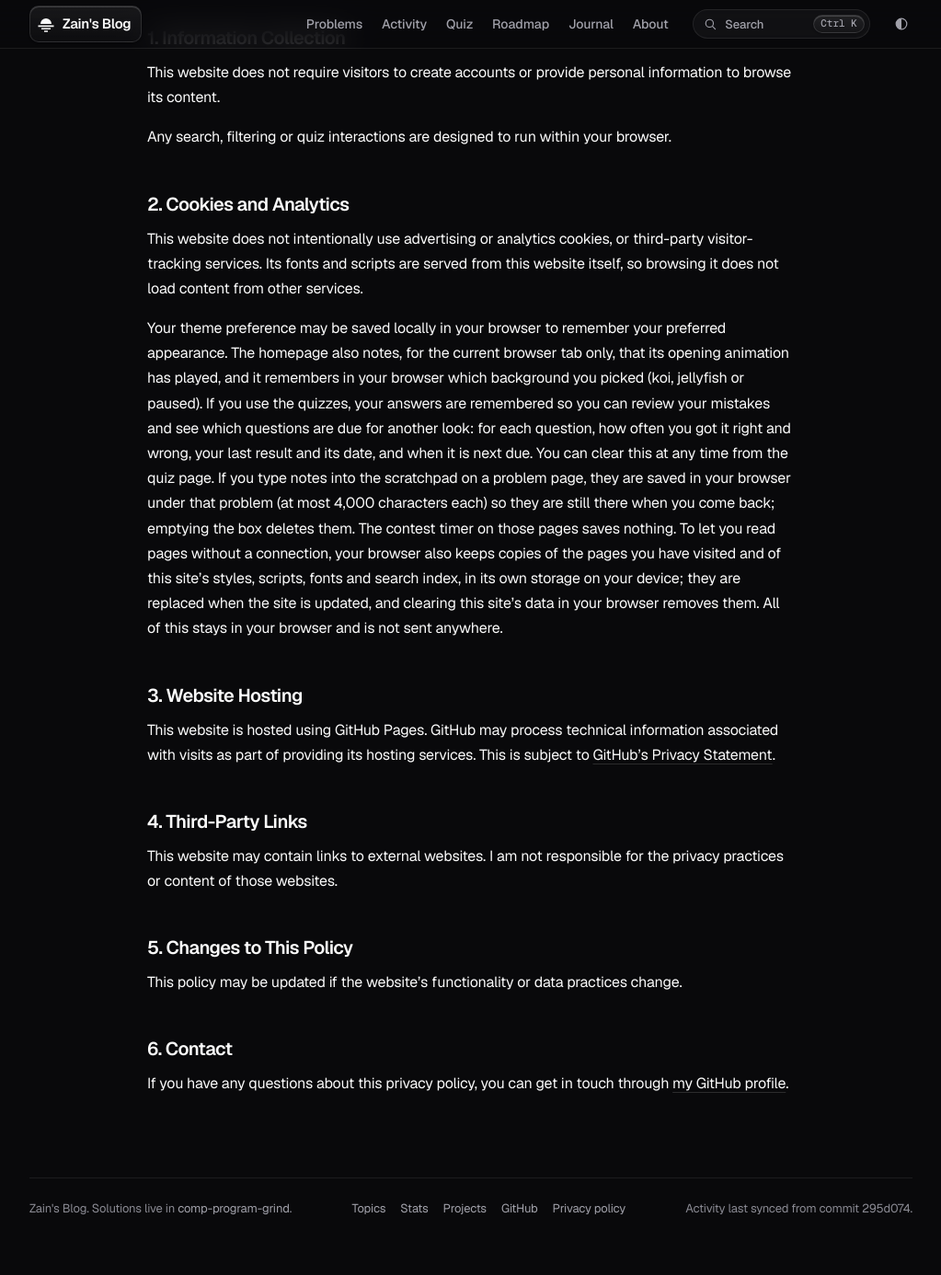
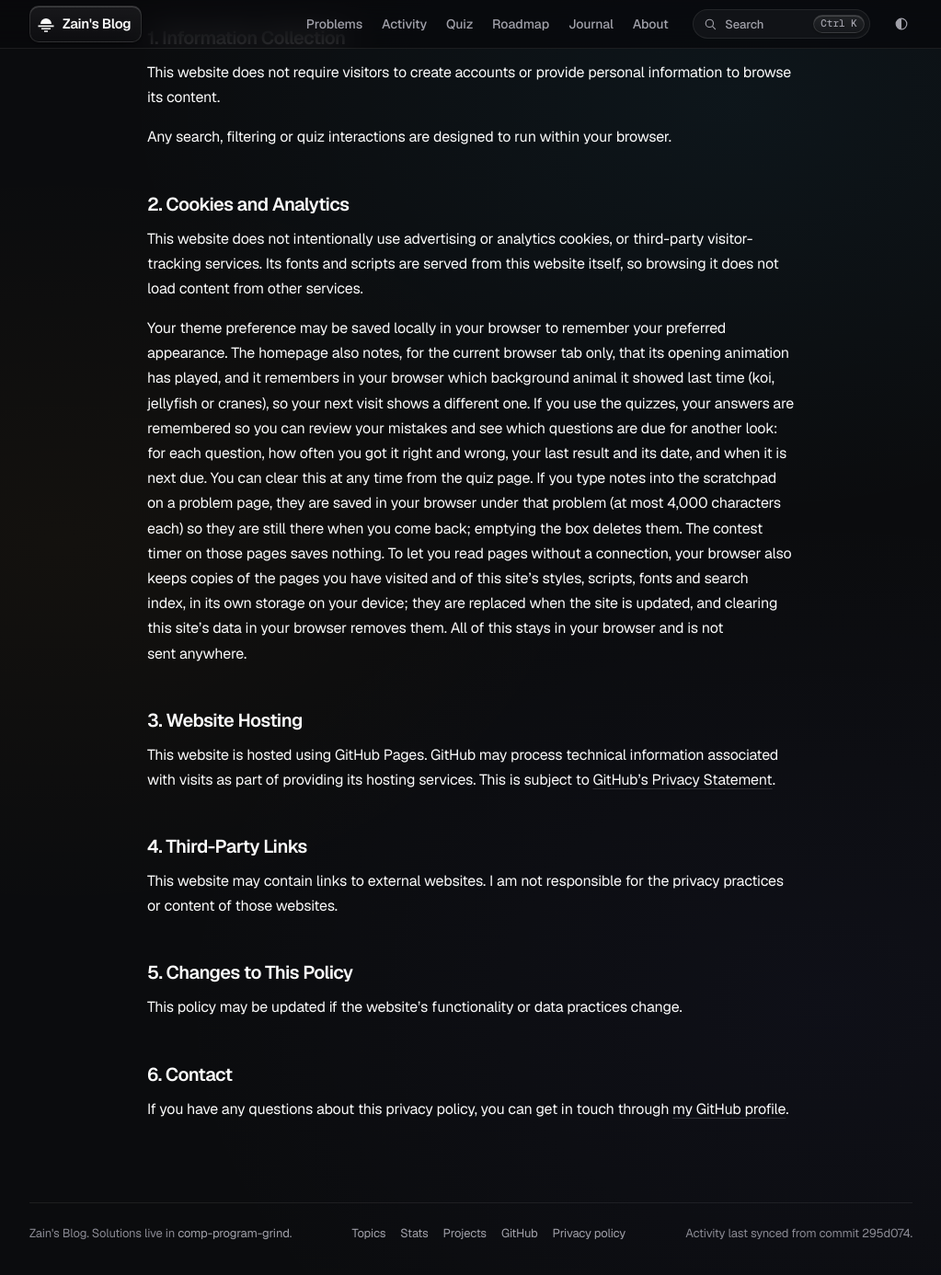
Before and after one commit to zainkashifcs/zainkashifcs.github.io, a Jekyll site: the page built from privacy.md, in a window 1280 px wide and 1400 px high, scrolled down 344 px. Shown: the top 1386 px of the window at 92% size, without its empty margins (128-1151 px from the left). Built offline with Jekyll 4.4.1, drawn with Linux system fonts in a browser that asks for light colours.

Commit message:
feat: ambient page glow, brushed-metal focus card and three rotating hero animals
- A fixed body::before layer carries three faint radial glows (sky, amber, indigo) over #0B0C0E / #F8F9FB; html paints the base colour so the layer shows, and scrolling repaints nothing.
- The hero's Current focus card gets a machined-metal surface (145deg sheen, 1px brushed grain, top bevel, grounded shadow; anodised aluminium in light) with the same content.
- hero-animals.js: koi, jellyfish and cranes (crane shape adapted under MIT from ASCII Animals); one animal per load, never the previous one (localStorage heroLastAnimal, ?hero= forces one); creatures start on a 2-row stratified grid across the full-bleed canvas and keep ~165px apart with a per-frame separation steer; the switcher is removed.
- Glyphs are stamped from a cached atlas instead of fillText per cell (headless Chromium 24-34 -> 60 fps, WebKit 5-9 -> 16-17 fps).

```diff
--- a/assets/css/style.css
+++ b/assets/css/style.css
@@ -9,7 +9,7 @@
 
 /* ---------- tokens ---------- */
 :root {
-  --bg: #09090B; --spot: rgb(255 255 255 / .06); --tile: #101013; --tile-2: #16161A;
+  --bg: #0B0C0E; --tile: #101013; --tile-2: #16161A;
   --text: #FAFAFA; --text-2: #A1A1AA; --text-3: #8A8A93;
   --hair: rgb(255 255 255 / .08); --hair-2: rgb(255 255 255 / .14);
   --spec: inset 0 1px 0 rgb(255 255 255 / .06);
@@ -25,10 +25,19 @@
   --chip-rim: inset 0 1px 0 rgb(255 255 255 / .18), 0 1px 2px rgb(0 0 0 / .35);
   /* the hero animals canvas (assets/js/hero-animals.js) */
   --animals-alpha: .32; --hero-text-2: #D4D4D8;
+  /* ambient glow behind the whole site (body::before): sky, amber and indigo, all faint */
+  --ambient: radial-gradient(ellipse 80% 50% at 72% 8%, rgb(56 189 248 / .055), transparent 65%),
+    radial-gradient(ellipse 70% 45% at 15% 42%, rgb(245 158 11 / .035), transparent 65%),
+    radial-gradient(ellipse 80% 55% at 80% 78%, rgb(99 102 241 / .045), transparent 70%);
+  /* machined metal for the hero focus card */
+  --metal: linear-gradient(145deg, #1C1D21 0%, #131417 50%, #191A1E 100%);
+  --metal-rim: rgb(255 255 255 / .09);
+  --metal-shadow: inset 0 1px 0 rgb(255 255 255 / .14), 0 12px 32px rgb(0 0 0 / .45);
+  --metal-grain: rgb(255 255 255 / .014);
   color-scheme: dark;
 }
 :root[data-theme="light"] {
-  --bg: #FAFAFA; --spot: rgb(9 9 11 / .035); --tile: #FFFFFF; --tile-2: #F4F4F5;
+  --bg: #F8F9FB; --tile: #FFFFFF; --tile-2: #F4F4F5;
   --text: #09090B; --text-2: #52525B; --text-3: #6B6B74;  /* 4.8:1 on the lightest grey tile */
   --hair: rgb(9 9 11 / .08); --hair-2: rgb(9 9 11 / .14);
   --spec: inset 0 1px 0 rgb(255 255 255 / .9), 0 1px 2px rgb(9 9 11 / .04);
@@ -42,6 +51,13 @@
   --chip-border: rgb(9 9 11 / .12); --chip-border-hover: rgb(9 9 11 / .22);
   --chip-rim: inset 0 1px 0 rgb(255 255 255 / .95), 0 1px 2px rgb(9 9 11 / .08);
   --animals-alpha: .24; --hero-text-2: var(--text-2);
+  --ambient: radial-gradient(ellipse 80% 50% at 72% 8%, rgb(14 165 233 / .06), transparent 65%),
+    radial-gradient(ellipse 70% 45% at 15% 42%, rgb(245 158 11 / .045), transparent 65%),
+    radial-gradient(ellipse 80% 55% at 80% 78%, rgb(99 102 241 / .045), transparent 70%);
+  --metal: linear-gradient(145deg, #F6F7F9 0%, #EBEDF0 50%, #F3F4F6 100%);
+  --metal-rim: rgb(0 0 0 / .09);
+  --metal-shadow: inset 0 1px 0 rgb(255 255 255 / .95), 0 12px 32px rgb(9 9 11 / .08);
+  --metal-grain: rgb(9 9 11 / .012);
   color-scheme: light;
 }
 :root {
@@ -56,9 +72,12 @@
 /* ---------- base ---------- */
 * { box-sizing: border-box; }
 html { -webkit-text-size-adjust: 100%; scroll-padding-top: calc(var(--nav-h) + var(--s4)); -webkit-font-smoothing: antialiased; -moz-osx-font-smoothing: grayscale; background: var(--bg); }
-/* light from above: one faint spotlight at the top of the page, scrolling with it (no fixed attachment, no repaint) */
-body { margin: 0; background: var(--bg) radial-gradient(ellipse 80% 50% at 50% -20%, var(--spot), transparent) no-repeat; background-size: 100% 60rem;
+/* ambient glow: one fixed layer behind everything (composited once, no repaint while scrolling); html paints the
+   base colour and body stays transparent so the layer is not covered */
+html { background-color: var(--bg); }
+body { margin: 0;
   color: var(--text); font: 400 1rem/1.6 var(--sans); letter-spacing: -.011em; }
+body::before { content: ""; position: fixed; inset: 0; z-index: -1; pointer-events: none; background-color: var(--bg); background-image: var(--ambient); }
 ::selection { background: color-mix(in srgb, var(--text) 22%, transparent); color: var(--text); }
 a { color: var(--text); text-decoration: underline; text-decoration-color: var(--hair-2); text-decoration-thickness: 1px; text-underline-offset: .22em; transition: text-decoration-color var(--t1) var(--ease), color var(--t1) var(--ease); }
 @media (hover: hover) { a:hover { text-decoration-color: currentColor; } }
@@ -207,7 +226,7 @@ a.rb { text-decoration: none; }
   -webkit-mask-image: linear-gradient(to bottom, #000 72%, transparent 100%); mask-image: linear-gradient(to bottom, #000 72%, transparent 100%); transition: opacity 1.2s var(--ease); }
 .hero-bg.ready { opacity: var(--animals-alpha); }
 
-/* Liquid Glass, only on small chips over moving or translucent content (brand pill, scene switcher, focus badges);
+/* Liquid Glass, only on small chips over moving or translucent content (brand pill, focus badges);
    the chips on matte panels use the same rim without the blur (see kbd, .rb, .chip, .tag, .kc) */
 .glass-chip { border: 1px solid var(--chip-border); background: var(--chip-bg); box-shadow: var(--chip-rim);
   -webkit-backdrop-filter: blur(8px) saturate(130%); backdrop-filter: blur(8px) saturate(130%); }
@@ -216,15 +235,11 @@ header.site .glass-chip, .focus .glass-chip { -webkit-backdrop-filter: none; bac
 .glass-chip--interactive:focus-visible { background: var(--chip-bg-hover); border-color: var(--chip-border-hover); }
 .glass-chip--interactive:active { background: var(--chip-bg-on); }
 
-/* scene switcher: Koi | Jellyfish | Pause, a segmented glass pill (shown by hero-animals.js) */
-.scene-switch { display: inline-flex; gap: 2px; margin-top: var(--s5); padding: 3px; border-radius: var(--r-pill); }
-.scene-switch[hidden] { display: none; }
-.scene-switch button { min-height: 2.25rem; padding: 0 .85rem; border: 0; border-radius: var(--r-pill); background: none; color: var(--hero-text-2); font: 500 .8125rem var(--sans); cursor: pointer; }
-@media (hover: hover) { .scene-switch button:hover { color: var(--text); } }
-.scene-switch button[aria-pressed="true"] { background: var(--chip-bg-on); box-shadow: var(--chip-rim); color: var(--text); }
-
-/* Current focus: one matte card wired to the data files (top unsolved problem, rating progress, streak, last sync) */
-.focus { display: flex; flex-direction: column; gap: var(--s4); padding: var(--s5); border: 1px solid var(--hair); border-radius: var(--r-tile); background: var(--tile); box-shadow: var(--spec); }
+/* Current focus: one brushed-metal card wired to the data files (top unsolved problem, rating progress, streak, last sync) */
+.focus { display: flex; flex-direction: column; gap: var(--s4); padding: var(--s5); border: 1px solid var(--metal-rim); border-radius: var(--r-tile);
+  background: repeating-linear-gradient(90deg, var(--metal-grain) 0 1px, transparent 1px 3px), var(--metal); box-shadow: var(--metal-shadow); }
+/* the lightest grey stays >= 4.5:1 on the light aluminium sheen */
+:root[data-theme="light"] .focus { --text-3: #5E5E66; }
 .focus-top { display: flex; align-items: center; justify-content: space-between; gap: var(--s3); margin: 0; }
 .focus-label { font-size: .75rem; font-weight: 500; color: var(--text-3); }
 .focus-badge { display: inline-flex; align-items: center; gap: .4rem; min-height: 1.5rem; padding: 0 .55rem; border-radius: var(--r-pill); font: 500 11px var(--mono); color: var(--text-2); white-space: nowrap; }
@@ -694,7 +709,6 @@ ol.months { list-style: none; display: grid; grid-template-columns: repeat(auto-
   .hist { padding-inline: var(--s4); }
 }
 
-
 /* ---------- motion (merged from the motion builder) ---------- */
 /* Lenis (assets/js/lib/lenis.min.js) recommended rules */
 html.lenis, html.lenis body { height: auto; }
@@ -707,7 +721,6 @@ html.lenis, html.lenis body { height: auto; }
    .motion so reduced-motion and no-JS visitors keep the hairline). Replaces nothing: it overrides border-bottom-color. */
 .motion header.site { transition: border-bottom-color var(--t2) var(--ease); }
 .motion header.site:not([data-scrolled]) { border-bottom-color: transparent; }
-
 
 /* Reading progress on write-ups (post.js adds the element). Thin, transform-only, below the sticky header. */
 .read-progress { position: fixed; inset: 0 0 auto 0; z-index: 21; height: 1px; background: var(--text); transform: scaleX(0); transform-origin: 0 50%; pointer-events: none; }
@@ -1442,11 +1455,11 @@ html:not(.js) .idx-hint { display: none; }
   html:root:root:root {
     --bg: #fff; --tile: #fff; --tile-2: #fff; --text: #000; --text-2: #333; --hair: #999; --fill: transparent; --fill-2: transparent;
     --field: #555; --accent: #000; --accent-fill: #000; --accent-display: #000; --on-accent-fill: #fff; --text-3: #333; --hair-2: #999;
-    --focus: #000; --spec: none; --spot: transparent; --amber-wash-top: transparent;
+    --focus: #000; --spec: none; --amber-wash-top: transparent;
   }
   html, body { background: #fff; color: #000; }
   body { font-size: 11pt; line-height: 1.45; }
-  header.site, footer.site, .skip, canvas, .hero-bg, .read-progress, .theme-toggle, .btn, .copy, .check, .pn, .more, .stats-more, .activity-more { display: none !important; }
+  body::before, header.site, footer.site, .skip, canvas, .hero-bg, .read-progress, .theme-toggle, .btn, .copy, .check, .pn, .more, .stats-more, .activity-more { display: none !important; }
   .frame { max-width: none; padding-inline: 0; }
   .tile, .panel, .spec, .takeaway, .hist, .dayview, .progress { background: none !important; box-shadow: none !important; border-radius: 0; }
   .tile, .panel { padding: 0; }
--- a/index.html
+++ b/index.html
@@ -9,7 +9,6 @@
   {%- assign _cfr = site.data.codeforces.rating %}
   <p class="lede">First-year Computer Science student at the University of Nottingham. Documenting my climb {% if site.data.codeforces.status == "ok" and _cfr %}from {{ _cfr }} {% endif %}to an {{ site.data.roadmap.goal | default: 1800 }} Codeforces rating.</p>
   <p class="cta" data-enter><a class="btn" href="#index">Browse problems</a>{% if latest %}<a class="btn quiet" href="{{ latest.url | relative_url }}">Latest write-up</a>{% endif %}</p>
-  <div class="scene-switch glass-chip" role="group" aria-label="Background animation" data-scenes hidden><button type="button" data-scene="koi" aria-pressed="true">Koi</button><button type="button" data-scene="jelly" aria-pressed="false">Jellyfish</button><button type="button" data-scene="pause" aria-pressed="false">Pause</button></div>
   </div>
   {% include focus-card.html %}
 </section>
--- a/privacy.md
+++ b/privacy.md
@@ -19,7 +19,7 @@ Any search, filtering or quiz interactions are designed to run within your brows
 
 This website does not intentionally use advertising or analytics cookies, or third-party visitor-tracking services. Its fonts and scripts are served from this website itself, so browsing it does not load content from other services.
 
-Your theme preference may be saved locally in your browser to remember your preferred appearance. The homepage also notes, for the current browser tab only, that its opening animation has played, and it remembers in your browser which background you picked (koi, jellyfish or paused). If you use the quizzes, your answers are remembered so you can review your mistakes and see which questions are due for another look: for each question, how often you got it right and wrong, your last result and its date, and when it is next due. You can clear this at any time from the quiz page. If you type notes into the scratchpad on a problem page, they are saved in your browser under that problem (at most 4,000 characters each) so they are still there when you come back; emptying the box deletes them. The contest timer on those pages saves nothing. To let you read pages without a connection, your browser also keeps copies of the pages you have visited and of this site's styles, scripts, fonts and search index, in its own storage on your device; they are replaced when the site is updated, and clearing this site's data in your browser removes them. All of this stays in your browser and is not sent anywhere.
+Your theme preference may be saved locally in your browser to remember your preferred appearance. The homepage also notes, for the current browser tab only, that its opening animation has played, and it remembers in your browser which background animal it showed last time (koi, jellyfish or cranes), so your next visit shows a different one. If you use the quizzes, your answers are remembered so you can review your mistakes and see which questions are due for another look: for each question, how often you got it right and wrong, your last result and its date, and when it is next due. You can clear this at any time from the quiz page. If you type notes into the scratchpad on a problem page, they are saved in your browser under that problem (at most 4,000 characters each) so they are still there when you come back; emptying the box deletes them. The contest timer on those pages saves nothing. To let you read pages without a connection, your browser also keeps copies of the pages you have visited and of this site's styles, scripts, fonts and search index, in its own storage on your device; they are replaced when the site is updated, and clearing this site's data in your browser removes them. All of this stays in your browser and is not sent anywhere.
 
 ## 3. Website Hosting
 
```
Also changed, not shown: DESIGN.md (+19 -14 lines), assets/js/hero-animals.js (+106 -44 lines).
